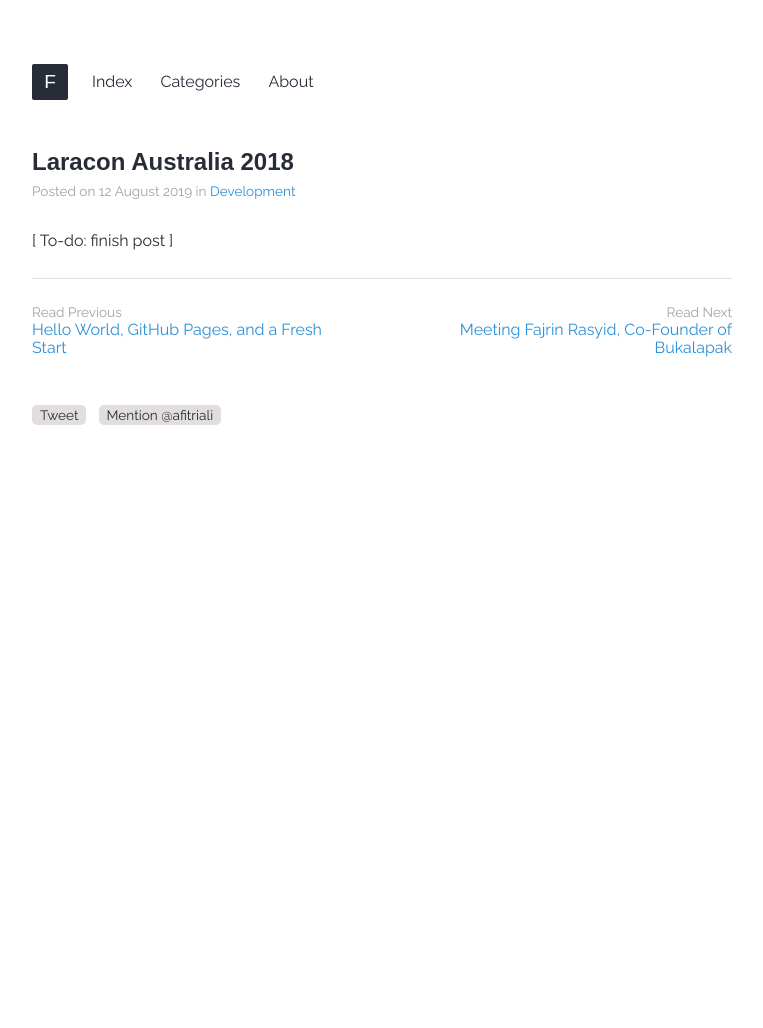
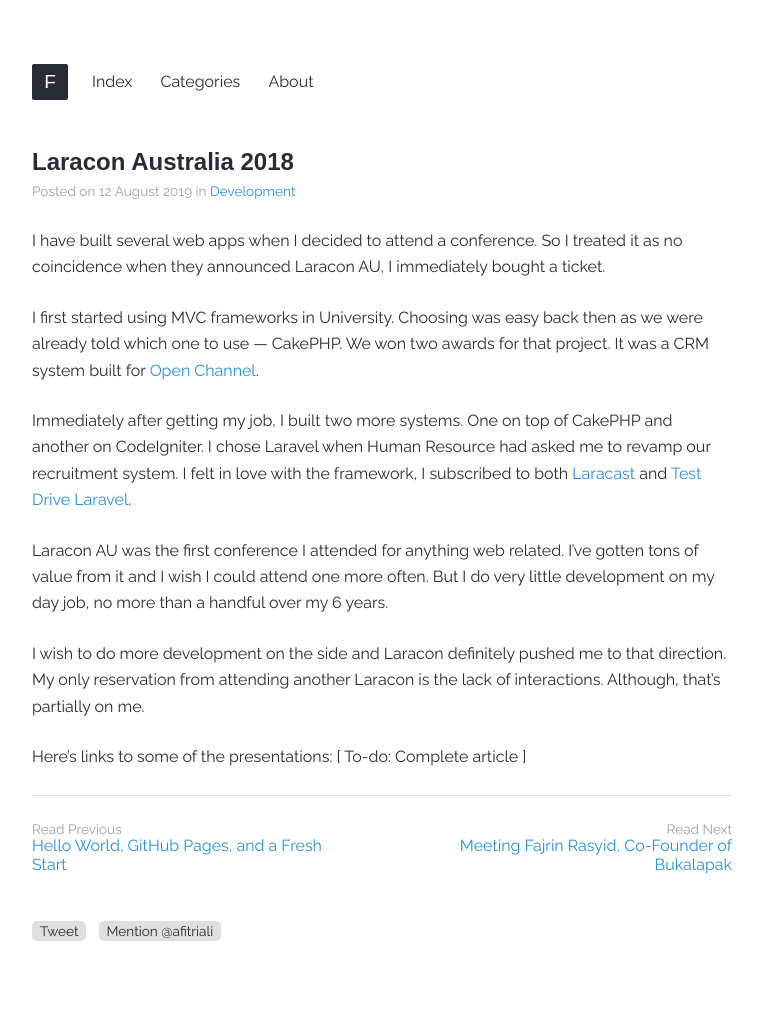
Before and after one commit to xfltrt/xfltrt.github.io, a Jekyll site: the page built from _posts/2019-08-12-laracon-australia-2018.md, in a window 1280 px wide. Shown: the whole page, without its empty margins (258-1021 px from the left). Built offline with Jekyll 4.4.1, drawn with Linux system fonts in a browser that asks for light colours; some web fonts are replaced; comment, search, counter and statistics services are not loaded; before the commit the page ends 900 px from its top, so only the background shows below that.

Commit message:
Update 2019-08-12-laracon-australia-2018.md

```diff
--- a/_posts/2019-08-12-laracon-australia-2018.md
+++ b/_posts/2019-08-12-laracon-australia-2018.md
@@ -4,4 +4,15 @@
 category: development
 title: Laracon Australia 2018
 ---
-[ To-do: finish post ]
+I have built several web apps when I decided to attend a conference. So I treated it as no coincidence when they announced Laracon AU, I immediately bought a ticket.
+
+I first started using MVC frameworks in University. Choosing was easy back then as we were already told which one to use — CakePHP. We won two awards for that project. It was a CRM system built for [Open Channel](http://www.openchannel.org.au).
+
+Immediately after getting my job, I built two more systems. One on top of CakePHP and another on CodeIgniter. I chose Laravel when Human Resource had asked me to revamp our recruitment system. I felt in love with the framework, I subscribed to both [Laracast](https://laracasts.com/) and [Test Drive Laravel](https://course.testdrivenlaravel.com/).
+
+Laracon AU was the first conference I attended for anything web related. I’ve gotten tons of value from it and I wish I could attend one more often. But I do very little development on my day job, no more than a handful over my 6 years.
+
+I wish to do more development on the side and Laracon definitely pushed me to that direction. My only reservation from attending another Laracon is the lack of interactions. Although, that’s partially on me.
+
+Here’s links to some of the presentations:
+[ To-do: Complete article ]
```
